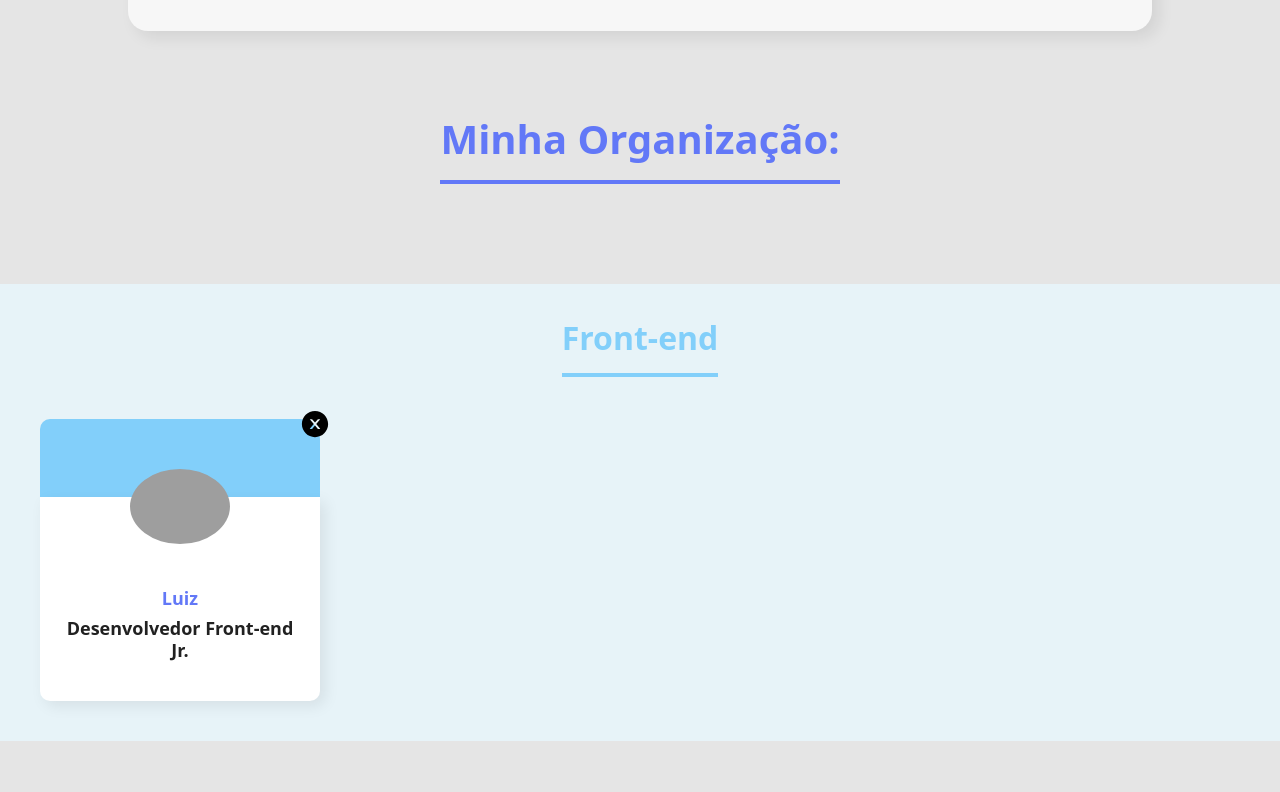
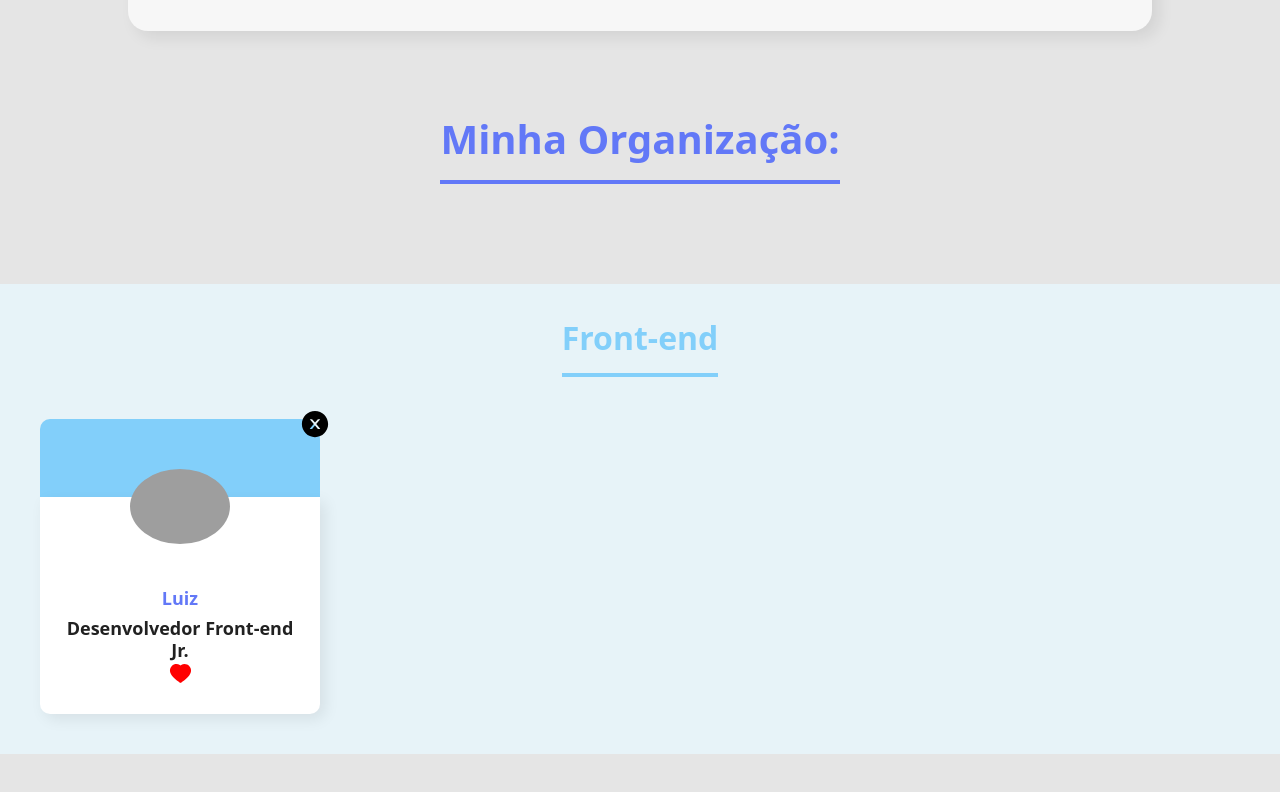
Before and after one commit to filiphis/react-desenvolvendo-javascript, a React (Create React App) app: page / in a window 1280 px wide. Shown: the part 1406-2198 px from the top of the page. Built offline with nearby package versions, Linux system fonts and the light colour scheme; grey boxes are pictures that could not be loaded.

Commit message:
Desenvolvendoa as funcionalidades de excluir e favoritar

```diff
--- a/src/App.js
+++ b/src/App.js
@@ -5,7 +5,6 @@ import { useState } from "react";
 import { Time } from "./components/Time";
 import { Title } from "./components/Title";
 import { getTimes, getColaboradores } from "./api/times";
-import { serviceGetNewID } from "./services/serviceGetNewID";
 
 const times = getTimes();
 const allColaboradores = getColaboradores();
@@ -20,10 +19,25 @@ function App() {
 
   const removeColaborador = (id) => {
     const novosColaboradores = colaboradores.filter(
-      (colaborador) => colaborador.id != id
+      (colaborador) => colaborador.id !== id
     );
 
     setColaboradores(novosColaboradores);
+  };
+
+  const toggleFavorito = (id) => {
+    const newColaboradores = colaboradores.map((colaborador) => {
+      if (colaborador.id === id) {
+        console.log("colaborador: ", colaborador);
+        return {
+          ...colaborador,
+          ehFavorito: !colaborador.ehFavorito,
+        };
+      }
+      return colaborador;
+    });
+
+    setColaboradores(newColaboradores);
   };
 
   return (
@@ -46,6 +60,7 @@ function App() {
             (colaborador) => colaborador.time === description
           )}
           onRemoveColaborador={removeColaborador}
+          onEhFavorito={toggleFavorito}
         />
       ))}
     </>
--- a/src/api/times.js
+++ b/src/api/times.js
@@ -57,6 +57,7 @@ const getColaboradores = () => {
       cargo: "Desenvolvedor Front-end Jr.",
       imagem: "",
       time: "Front-end",
+      ehFavorito: true,
     },
   ];
 
--- a/src/components/Colaborador/index.jsx
+++ b/src/components/Colaborador/index.jsx
@@ -1,5 +1,5 @@
 import "./styles.css";
-import { AiFillCloseCircle } from "react-icons/ai";
+import { AiFillCloseCircle, AiFillHeart, AiOutlineHeart } from "react-icons/ai";
 
 const Colaborador = ({
   id,
@@ -8,6 +8,8 @@ const Colaborador = ({
   cargo,
   corPrimaria,
   onRemoveColaborador,
+  onEhFavorito,
+  ehFavorito,
 }) => {
   const imageNotLoad = (event) => {
     const defaultImage =
@@ -17,6 +19,10 @@ const Colaborador = ({
 
   function handleClickRemoveColaborador() {
     onRemoveColaborador(id);
+  }
+
+  function handleEhFavorito() {
+    onEhFavorito(id);
   }
   return (
     <div className="colaborador">
@@ -32,6 +38,13 @@ const Colaborador = ({
       <div className="rodape">
         <h4>{nome}</h4>
         <h5>{cargo}</h5>
+        <div className="" onClick={handleEhFavorito}>
+          {ehFavorito ? (
+            <AiFillHeart size={25} color="red" />
+          ) : (
+            <AiOutlineHeart size={25} />
+          )}
+        </div>
       </div>
     </div>
   );
--- a/src/components/Colaborador/styles.css
+++ b/src/components/Colaborador/styles.css
@@ -19,7 +19,9 @@
   box-shadow: 5px 5px 15px rgba(0, 0, 0, 0.08);
   border-radius: 0px 0px 10px 10px;
   padding-top: 90px;
-  padding-bottom: 40px;
+  padding-bottom: 25px;
+  display: flex;
+  flex-direction: column;
 }
 
 .colaborador .rodape h4 {
@@ -46,3 +48,8 @@
 
 .deleta-colaborador:hover {
 }
+
+.colaborador__favorito {
+  margin-top: 20px;
+  cursor: pointer;
+}
--- a/src/components/Time/index.jsx
+++ b/src/components/Time/index.jsx
@@ -1,7 +1,7 @@
 import { Colaborador } from "../Colaborador";
 import "./styles.css";
 
-const Time = ({ time, colaboradores, onRemoveColaborador }) => {
+const Time = ({ time, colaboradores, onRemoveColaborador, onEhFavorito }) => {
   const { description, corPrimaria, corSecundaria } = time;
 
   return (
@@ -17,8 +17,10 @@ const Time = ({ time, colaboradores, onRemoveColaborador }) => {
               nome={colaborador.nome}
               imagem={colaborador.imagem}
               cargo={colaborador.cargo}
+              onEhFavorito={onEhFavorito}
+              ehFavorito={colaborador.ehFavorito}
+              onRemoveColaborador={onRemoveColaborador}
               corPrimaria={corPrimaria}
-              onRemoveColaborador={onRemoveColaborador}
             />
           ))}
         </div>
```
Also changed, not shown: src/components/Colaborador/teste.css (added).
